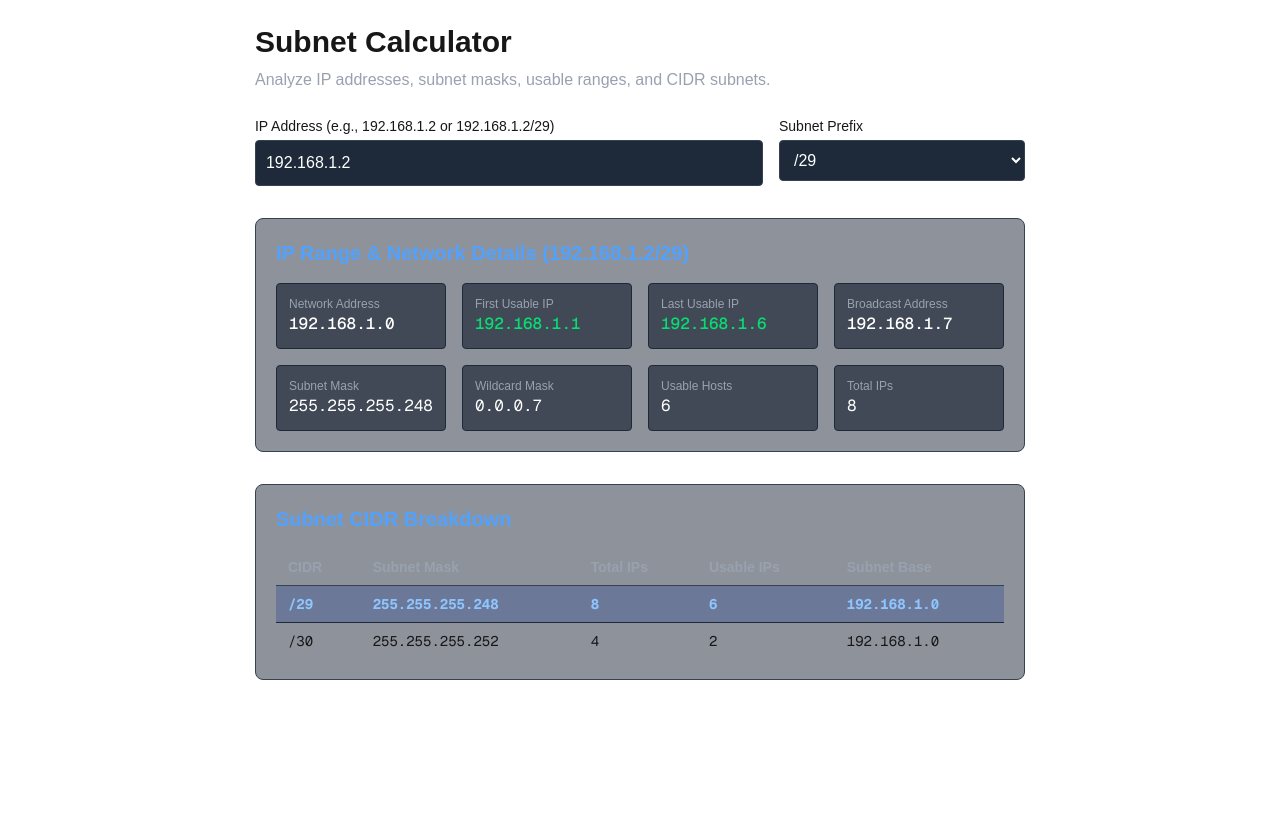
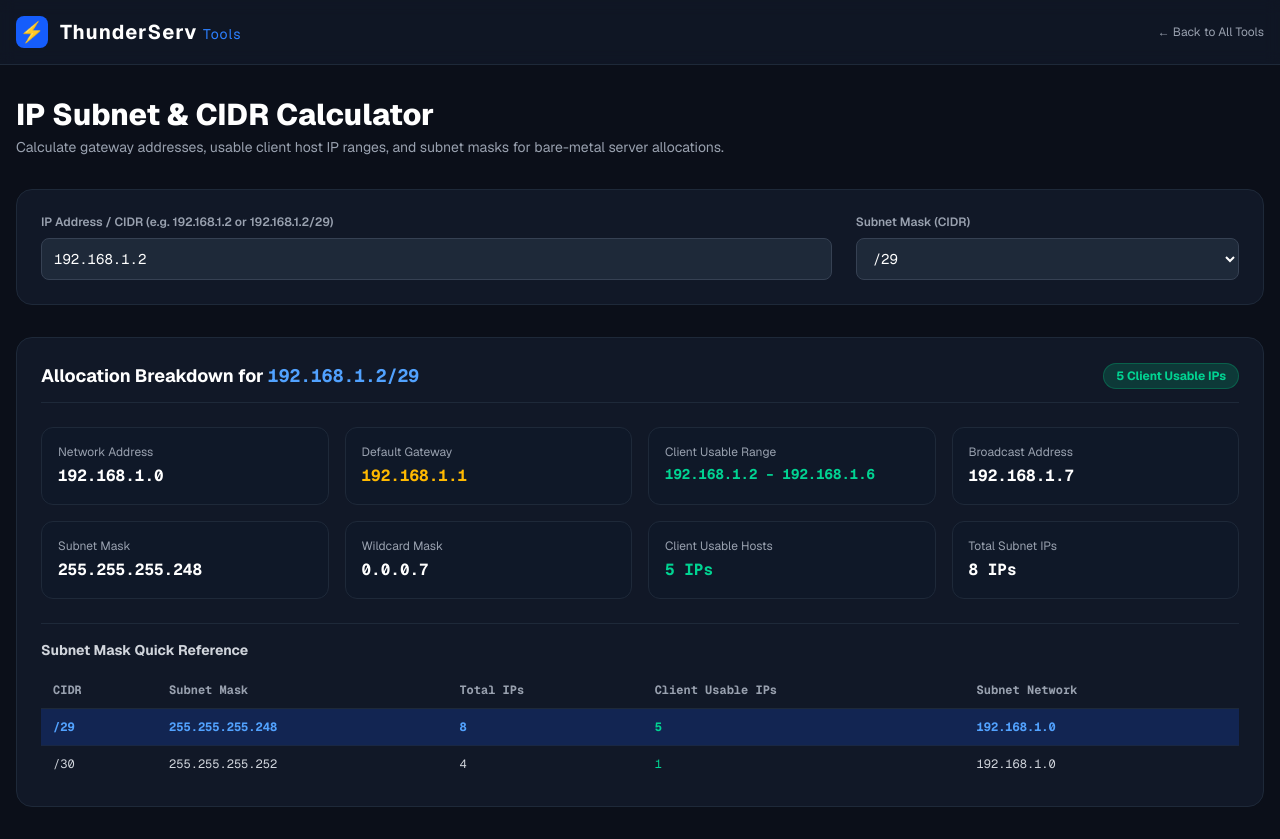
Before and after one commit to khpiang/thunderserv-tools, a Next.js app: page /subnet-calculator in a window 1280 px wide. Before the commit the page ends 800 px from the top, so only its background shows below. Built offline with nearby package versions, Linux system fonts and the light colour scheme.

Commit message:
Update page.tsx

```diff
--- a/app/subnet-calculator/page.tsx
+++ b/app/subnet-calculator/page.tsx
@@ -6,7 +6,7 @@ export default function SubnetCalculator() {
   const [ipInput, setIpInput] = useState("192.168.1.2");
   const [cidr, setCidr] = useState(29);
 
-  // 处理输入框变更（支持直接粘贴 192.168.1.2/29）
+  // 处理 IP/CIDR 输入 (支持直接粘贴如 192.168.1.2/29)
   const handleInputChange = (e: React.ChangeEvent<HTMLInputElement>) => {
     const val = e.target.value;
     if (val.includes("/")) {
@@ -44,7 +44,7 @@ export default function SubnetCalculator() {
     ].join(".");
   };
 
-  // 计算单一 IP/子网详情
+  // 计算子网与 IP 详细分配
   const calculateDetails = () => {
     const ipNum = ipToInt(ipInput);
     if (ipNum === null) return null;
@@ -55,24 +55,31 @@ export default function SubnetCalculator() {
     const broadcastNum = (networkNum | wildcardNum) >>> 0;
 
     const totalHosts = Math.pow(2, 32 - cidr);
-    const usableHosts = cidr >= 31 ? (cidr === 31 ? 2 : 1) : totalHosts - 2;
+    // 理论可用 IP (扣除 Network & Broadcast)
+    const rawUsableHosts = cidr >= 31 ? (cidr === 31 ? 2 : 1) : totalHosts - 2;
 
-    const firstUsable = cidr >= 31 ? networkNum : networkNum + 1;
-    const lastUsable = cidr >= 31 ? broadcastNum : broadcastNum - 1;
+    // IDC 实际分配逻辑：第一位 (Network + 1) 作为机房默认网关
+    const gatewayNum = cidr >= 31 ? networkNum : networkNum + 1;
+    const clientFirstUsable = cidr >= 31 ? networkNum : gatewayNum + 1;
+    const clientLastUsable = cidr >= 31 ? broadcastNum : broadcastNum - 1;
+
+    // 客户实际可用客户端 IP 数 (扣除 网关)
+    const clientUsableCount = cidr >= 31 ? rawUsableHosts : Math.max(0, rawUsableHosts - 1);
 
     return {
       network: intToIp(networkNum),
+      gateway: intToIp(gatewayNum),
       broadcast: intToIp(broadcastNum),
       netmask: intToIp(maskNum),
       wildcard: intToIp(wildcardNum),
-      firstUsable: intToIp(firstUsable),
-      lastUsable: intToIp(lastUsable),
-      usableHosts,
+      clientFirstUsable: intToIp(clientFirstUsable),
+      clientLastUsable: intToIp(clientLastUsable),
+      clientUsableCount,
       totalHosts,
     };
   };
 
-  // 保留原有的 CIDR 切分表格逻辑
+  // CIDR 列表对比逻辑
   const generateSubnetTable = () => {
     const ipNum = ipToInt(ipInput);
     if (ipNum === null) return [];
@@ -84,16 +91,15 @@ export default function SubnetCalculator() {
     for (let prefix = cidr; prefix <= 30; prefix++) {
       const subnetMask = prefix === 0 ? 0 : (~0 << (32 - prefix)) >>> 0;
       const totalIPs = Math.pow(2, 32 - prefix);
-      const usableIPs = prefix >= 31 ? (prefix === 31 ? 2 : 1) : totalIPs - 2;
-      const network = intToIp(baseNetwork);
-      const netmask = intToIp(subnetMask);
+      const rawUsable = prefix >= 31 ? (prefix === 31 ? 2 : 1) : totalIPs - 2;
+      const clientUsable = prefix >= 31 ? rawUsable : Math.max(0, rawUsable - 1);
 
       list.push({
         prefix: `/${prefix}`,
-        netmask,
+        netmask: intToIp(subnetMask),
         totalIPs,
-        usableIPs,
-        network,
+        clientUsable,
+        network: intToIp(baseNetwork),
       });
     }
     return list;
@@ -103,33 +109,56 @@ export default function SubnetCalculator() {
   const subnetTable = generateSubnetTable();
 
   return (
-    <div className="max-w-4xl mx-auto p-6">
-      <h1 className="text-3xl font-bold mb-2">Subnet Calculator</h1>
-      <p className="text-gray-400 mb-6">
-        Analyze IP addresses, subnet masks, usable ranges, and CIDR subnets.
+    <div className="min-h-screen bg-[#0b0f19] text-gray-100 font-sans">
+      {/* 统一 Header 导航 */}
+      <header className="border-b border-gray-800 bg-[#111827]/80 backdrop-blur sticky top-0 z-50">
+        <div className="max-w-7xl mx-auto px-4 h-16 flex items-center justify-between">
+          <a href="/" className="flex items-center space-x-3">
+            <div className="w-8 h-8 rounded-lg bg-blue-600 flex items-center justify-center font-bold text-xl text-white">⚡</div>
+            <span className="font-bold text-xl tracking-wider text-white">
+              ThunderServ <span className="text-blue-500 font-normal text-sm">Tools</span>
+            </span>
+          </a>
+          <a href="/" className="text-xs text-gray-400 hover:text-white transition">
+            ← Back to All Tools
+          </a>
+        </div>
+      </header>
+
+      <main className="max-w-7xl mx-auto px-4 py-8 space-y-8">
+        <div>
+          <h1 className="text-2xl sm:text-3xl font-extrabold text-white">
+            IP Subnet & CIDR Calculator
+          </h1>
+          <p className="text-gray-400 text-sm mt-1">
+            Calculate gateway addresses, usable client host IP ranges, and subnet masks for bare-metal server allocations.
           </p>
+        </div>
 
-      {/* 输入框区域 */}
-      <div className="grid grid-cols-1 md:grid-cols-3 gap-4 mb-8">
-        <div className="md:col-span-2">
-          <label className="block text-sm font-medium mb-1">
-            IP Address (e.g., 192.168.1.2 or 192.168.1.2/29)
+        {/* 输入设置卡片 */}
+        <div className="bg-[#111827] border border-gray-800 rounded-2xl p-6">
+          <div className="grid grid-cols-1 md:grid-cols-3 gap-6">
+            <div className="md:col-span-2 space-y-2">
+              <label className="text-xs font-semibold text-gray-400 block">
+                IP Address / CIDR (e.g. 192.168.1.2 or 192.168.1.2/29)
               </label>
               <input
                 type="text"
                 value={ipInput}
                 onChange={handleInputChange}
                 placeholder="192.168.1.2/29"
-            className="w-full p-2.5 rounded bg-gray-800 border border-gray-700 text-white focus:outline-none focus:border-blue-500"
+                className="w-full bg-gray-800 border border-gray-700 rounded-lg py-2.5 px-3 text-sm text-white focus:outline-none focus:border-blue-500 font-mono"
               />
             </div>
 
-        <div>
-          <label className="block text-sm font-medium mb-1">Subnet Prefix</label>
+            <div className="space-y-2">
+              <label className="text-xs font-semibold text-gray-400 block">
+                Subnet Mask (CIDR)
+              </label>
               <select
                 value={cidr}
                 onChange={(e) => setCidr(parseInt(e.target.value, 10))}
-            className="w-full p-2.5 rounded bg-gray-800 border border-gray-700 text-white focus:outline-none focus:border-blue-500"
+                className="w-full bg-gray-800 border border-gray-700 rounded-lg py-2.5 px-3 text-sm text-white focus:outline-none focus:border-blue-500 font-mono"
               >
                 {Array.from({ length: 23 }, (_, i) => i + 8).map((prefix) => (
                   <option key={prefix} value={prefix}>
@@ -139,78 +168,98 @@ export default function SubnetCalculator() {
               </select>
             </div>
           </div>
+        </div>
 
         {details ? (
-        <div className="space-y-8">
-          {/* 1. IP 详细解析卡片 */}
-          <div className="bg-gray-800/50 border border-gray-700 rounded-lg p-5">
-            <h2 className="text-xl font-semibold mb-4 text-blue-400">
-              IP Range & Network Details ({ipInput}/{cidr})
+          <div className="grid grid-cols-1 lg:grid-cols-12 gap-8">
+            {/* 详细计算结果展示卡片 */}
+            <div className="lg:col-span-12 bg-[#111827] border border-gray-800 rounded-2xl p-6 space-y-6">
+              <div className="flex justify-between items-center border-b border-gray-800 pb-3">
+                <h2 className="text-lg font-bold text-white">
+                  Allocation Breakdown for <span className="text-blue-400 font-mono">{ipInput}/{cidr}</span>
                 </h2>
-            <div className="grid grid-cols-1 sm:grid-cols-2 md:grid-cols-4 gap-4">
-              <div className="bg-gray-900/60 p-3 rounded border border-gray-800">
-                <div className="text-xs text-gray-400">Network Address</div>
-                <div className="text-base font-mono font-medium text-white">{details.network}</div>
-              </div>
-              <div className="bg-gray-900/60 p-3 rounded border border-gray-800">
-                <div className="text-xs text-gray-400">First Usable IP</div>
-                <div className="text-base font-mono font-medium text-green-400">{details.firstUsable}</div>
-              </div>
-              <div className="bg-gray-900/60 p-3 rounded border border-gray-800">
-                <div className="text-xs text-gray-400">Last Usable IP</div>
-                <div className="text-base font-mono font-medium text-green-400">{details.lastUsable}</div>
-              </div>
-              <div className="bg-gray-900/60 p-3 rounded border border-gray-800">
-                <div className="text-xs text-gray-400">Broadcast Address</div>
-                <div className="text-base font-mono font-medium text-white">{details.broadcast}</div>
+                <span className="bg-emerald-500/20 text-emerald-400 border border-emerald-500/30 text-xs font-bold px-3 py-1 rounded-full">
+                  {details.clientUsableCount} Client Usable IPs
+                </span>
               </div>
 
-              <div className="bg-gray-900/60 p-3 rounded border border-gray-800">
+              <div className="grid grid-cols-1 sm:grid-cols-2 lg:grid-cols-4 gap-4">
+                <div className="bg-gray-900/80 border border-gray-800 rounded-xl p-4">
+                  <div className="text-xs text-gray-400">Network Address</div>
+                  <div className="text-base font-bold font-mono text-white mt-1">{details.network}</div>
+                </div>
+
+                <div className="bg-gray-900/80 border border-gray-800 rounded-xl p-4">
+                  <div className="text-xs text-gray-400">Default Gateway</div>
+                  <div className="text-base font-bold font-mono text-amber-400 mt-1">{details.gateway}</div>
+                </div>
+
+                <div className="bg-gray-900/80 border border-gray-800 rounded-xl p-4">
+                  <div className="text-xs text-gray-400">Client Usable Range</div>
+                  <div className="text-sm font-bold font-mono text-emerald-400 mt-1">
+                    {details.clientFirstUsable} – {details.clientLastUsable}
+                  </div>
+                </div>
+
+                <div className="bg-gray-900/80 border border-gray-800 rounded-xl p-4">
+                  <div className="text-xs text-gray-400">Broadcast Address</div>
+                  <div className="text-base font-bold font-mono text-white mt-1">{details.broadcast}</div>
+                </div>
+
+                <div className="bg-gray-900/80 border border-gray-800 rounded-xl p-4">
                   <div className="text-xs text-gray-400">Subnet Mask</div>
-                <div className="text-base font-mono text-white">{details.netmask}</div>
+                  <div className="text-base font-bold font-mono text-white mt-1">{details.netmask}</div>
                 </div>
-              <div className="bg-gray-900/60 p-3 rounded border border-gray-800">
+
+                <div className="bg-gray-900/80 border border-gray-800 rounded-xl p-4">
                   <div className="text-xs text-gray-400">Wildcard Mask</div>
-                <div className="text-base font-mono text-white">{details.wildcard}</div>
+                  <div className="text-base font-bold font-mono text-white mt-1">{details.wildcard}</div>
                 </div>
-              <div className="bg-gray-900/60 p-3 rounded border border-gray-800">
-                <div className="text-xs text-gray-400">Usable Hosts</div>
-                <div className="text-base font-mono text-white">{details.usableHosts.toLocaleString()}</div>
+
+                <div className="bg-gray-900/80 border border-gray-800 rounded-xl p-4">
+                  <div className="text-xs text-gray-400">Client Usable Hosts</div>
+                  <div className="text-base font-bold font-mono text-emerald-400 mt-1">
+                    {details.clientUsableCount} IPs
                   </div>
-              <div className="bg-gray-900/60 p-3 rounded border border-gray-800">
-                <div className="text-xs text-gray-400">Total IPs</div>
-                <div className="text-base font-mono text-white">{details.totalHosts.toLocaleString()}</div>
+                </div>
+
+                <div className="bg-gray-900/80 border border-gray-800 rounded-xl p-4">
+                  <div className="text-xs text-gray-400">Total Subnet IPs</div>
+                  <div className="text-base font-bold font-mono text-white mt-1">
+                    {details.totalHosts} IPs
                   </div>
                 </div>
               </div>
 
-          {/* 2. 保留原有的 CIDR 对比表格 */}
-          <div className="bg-gray-800/50 border border-gray-700 rounded-lg p-5">
-            <h2 className="text-xl font-semibold mb-4 text-blue-400">
-              Subnet CIDR Breakdown
-            </h2>
+              {/* CIDR 规格明细表格 */}
+              <div className="pt-4 border-t border-gray-800">
+                <h3 className="text-sm font-bold text-gray-300 mb-3">Subnet Mask Quick Reference</h3>
                 <div className="overflow-x-auto">
-              <table className="w-full text-left border-collapse">
+                  <table className="w-full text-left text-xs font-mono">
                     <thead>
-                  <tr className="border-b border-gray-700 text-gray-400 text-sm">
-                    <th className="py-2 px-3">CIDR</th>
-                    <th className="py-2 px-3">Subnet Mask</th>
-                    <th className="py-2 px-3">Total IPs</th>
-                    <th className="py-2 px-3">Usable IPs</th>
-                    <th className="py-2 px-3">Subnet Base</th>
+                      <tr className="border-b border-gray-800 text-gray-400">
+                        <th className="py-2.5 px-3">CIDR</th>
+                        <th className="py-2.5 px-3">Subnet Mask</th>
+                        <th className="py-2.5 px-3">Total IPs</th>
+                        <th className="py-2.5 px-3">Client Usable IPs</th>
+                        <th className="py-2.5 px-3">Subnet Network</th>
                       </tr>
                     </thead>
-                <tbody className="divide-y divide-gray-800 text-sm font-mono">
+                    <tbody className="divide-y divide-gray-800/60">
                       {subnetTable.map((item) => (
                         <tr
                           key={item.prefix}
-                      className={item.prefix === `/${cidr}` ? "bg-blue-900/30 text-blue-300 font-bold" : "hover:bg-gray-800/40"}
+                          className={
+                            item.prefix === `/${cidr}`
+                              ? "bg-blue-600/20 text-blue-400 font-bold"
+                              : "text-gray-300 hover:bg-gray-800/40"
+                          }
                         >
-                      <td className="py-2 px-3">{item.prefix}</td>
-                      <td className="py-2 px-3">{item.netmask}</td>
-                      <td className="py-2 px-3">{item.totalIPs.toLocaleString()}</td>
-                      <td className="py-2 px-3">{item.usableIPs.toLocaleString()}</td>
-                      <td className="py-2 px-3">{item.network}</td>
+                          <td className="py-2.5 px-3">{item.prefix}</td>
+                          <td className="py-2.5 px-3">{item.netmask}</td>
+                          <td className="py-2.5 px-3">{item.totalIPs}</td>
+                          <td className="py-2.5 px-3 text-emerald-400">{item.clientUsable}</td>
+                          <td className="py-2.5 px-3">{item.network}</td>
                         </tr>
                       ))}
                     </tbody>
@@ -218,11 +267,13 @@ export default function SubnetCalculator() {
                 </div>
               </div>
             </div>
+          </div>
         ) : (
-        <div className="p-4 bg-red-900/30 border border-red-700 text-red-300 rounded">
-          Please enter a valid IP address (e.g., 192.168.1.2 or 192.168.1.2/29).
+          <div className="bg-red-900/20 border border-red-500/30 rounded-xl p-4 text-xs text-red-400">
+            Please enter a valid IPv4 address (e.g., 192.168.1.2 or 192.168.1.2/29).
           </div>
         )}
+      </main>
     </div>
   );
 }
```
Lines whose indentation alone changed are shown as unchanged.
